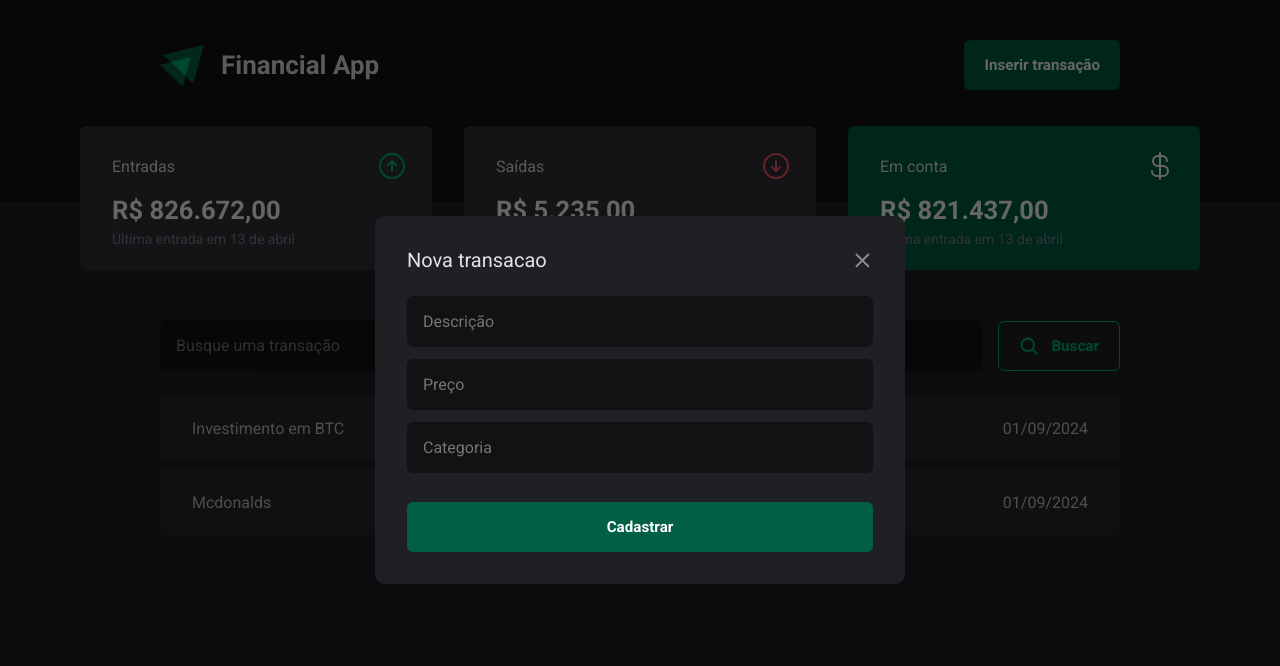
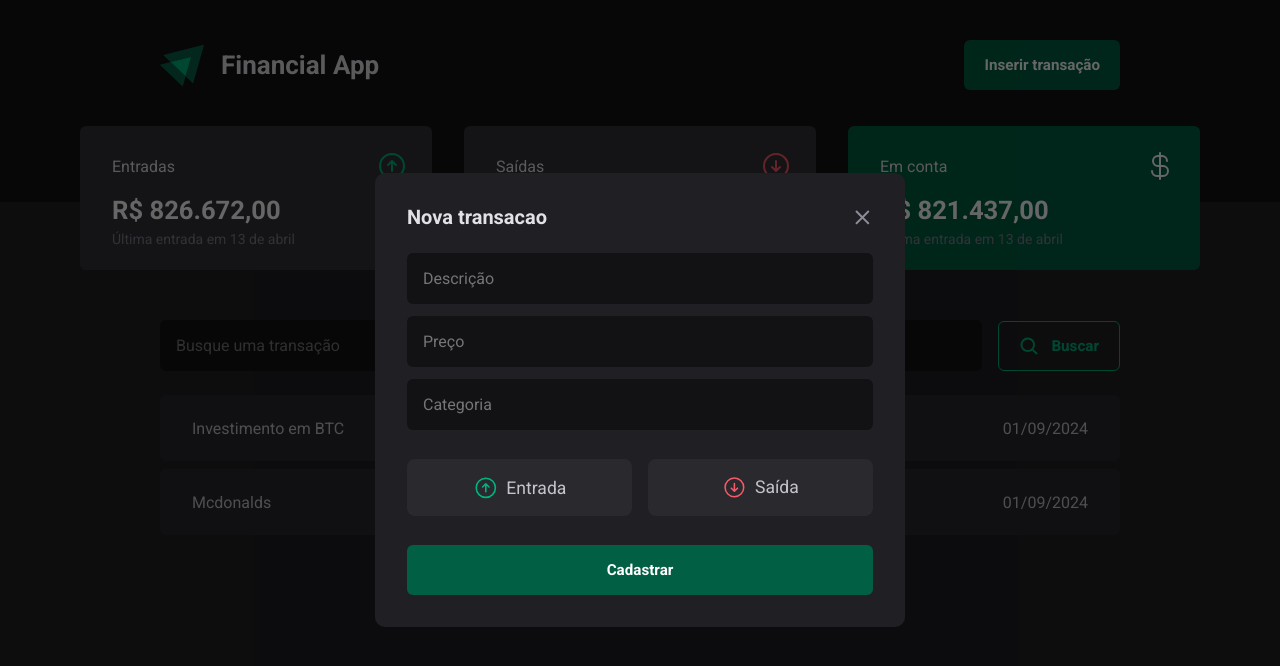
Before and after one commit to jeffmnb/financial-history-app, a React (Vite) app: page / in a window 1280 px wide. Both pictures are taken after a click on the element "Inserir transação". Shown: the top 666 px of the page. Built offline with nearby package versions, Linux system fonts and the light colour scheme.

Commit message:
wip: update modals

```diff
--- a/src/components/Header/Header.tsx
+++ b/src/components/Header/Header.tsx
@@ -3,7 +3,7 @@ import { S } from "./Header.styles"
 import LogoApp from "../../assets/AppIcon.svg"
 import { Button } from "../Button"
 import { useDevice } from "../../hooks/useDevice"
-import { openTransactionModal } from "../../pages/Home/components/TransactionModal"
+import { openTransactionModal } from "../TransactionModal"
 
 export const Header: React.FC = () => {
   const { isMobile } = useDevice()
--- a/src/components/Input/Input.styles.ts
+++ b/src/components/Input/Input.styles.ts
@@ -10,7 +10,8 @@ export const S = {
     border: 0 solid transparent;
 
     &:focus {
-      border: 0 solid ${({ theme }) => theme.colors["green-300"]};
+      box-shadow: none;
+      border-bottom: 1px solid ${({ theme }) => theme.colors["green-300"]};
     }
   `,
 }
--- a/src/pages/Home/components/TransactionModal/TransactionModal.styles.ts
+++ b/src/components/TransactionModal/TransactionModal.styles.ts
@@ -19,5 +19,11 @@ export const S = {
     gap: 0.75rem;
     margin-bottom: 1rem;
   `,
+  SelectorWrapper: styled.div`
+    display: flex;
+    gap: 1rem;
+    justify-content: center;
+    align-items: center;
+  `,
   Button: styled.button``,
 }
--- a/src/pages/Home/components/TransactionModal/TransactionModal.tsx
+++ b/src/components/TransactionModal/TransactionModal.tsx
@@ -1,10 +1,12 @@
 import React, { createRef } from "react"
 
 import { S } from "./TransactionModal.styles"
-import { ModalTemplate } from "../../../../global/components/ModalTemplate"
-import { Button } from "../../../../components/Button"
-import { Input } from "../../../../components/Input"
+
 import { TransactionModalProps } from "./TransactionModal.types"
+import { TransactionSelector } from "../TransactionSelector/TransactionSelector"
+import { ModalTemplate } from "../../global/components/ModalTemplate"
+import { Input } from "../Input"
+import { Button } from "../Button"
 
 const transactionModalRef = createRef<TransactionModalProps>()
 
@@ -26,6 +28,12 @@ export const TransactionModal: React.FC = () => {
           <Input placeholder="Preço" />
           <Input placeholder="Categoria" />
         </S.InputsWrapper>
+
+        <S.SelectorWrapper>
+          <TransactionSelector transactionType="input" />
+          <TransactionSelector transactionType="output" />
+        </S.SelectorWrapper>
+
         <Button variant="primary" text="Cadastrar" fullWidth />
       </S.Container>
     </ModalTemplate>
--- /dev/null
+++ b/src/components/TransactionSelector/TransactionSelector.styles.tsx
@@ -0,0 +1,50 @@
+import { styled } from "styled-components"
+import { TransactionSelectorProps } from "./TransactionSelector.types"
+import { ArrowCircleDown, ArrowCircleUp } from "@phosphor-icons/react"
+import { defaultTheme } from "../../styles/themes/default"
+
+const BaseIcon = ({ transactionType }: TransactionSelectorProps) => {
+  if (transactionType == "input") {
+    return (
+      <ArrowCircleUp color={defaultTheme.colors["green-300"]} size={"1.6rem"} />
+    )
+  }
+  return (
+    <ArrowCircleDown color={defaultTheme.colors["red-300"]} size={"1.55rem"} />
+  )
+}
+
+export const S = {
+  Container: styled.button<Pick<TransactionSelectorProps, "transactionType">>`
+    width: 100%;
+    display: flex;
+    justify-content: center;
+    align-items: center;
+    gap: 0.5rem;
+    background-color: ${({ theme }) => theme.colors["gray-700"]};
+    padding: 1rem;
+    margin-bottom: 1rem;
+    border-radius: 0.5rem;
+    border: 0;
+    box-shadow: none;
+
+    &:hover {
+      cursor: pointer;
+      background-color: ${({ theme }) => theme.colors["gray-600"]};
+      transition: background-color 0.2s;
+    }
+
+    &:focus {
+      background-color: ${({ theme, transactionType }) =>
+        transactionType === "input"
+          ? theme.colors["green-700"]
+          : theme.colors["red-400"]};
+      color: ${({ theme }) => theme.colors.white};
+    }
+  `,
+  Icon: styled(BaseIcon)``,
+  Title: styled.p`
+    font-size: 1.1rem;
+    color: ${({ theme }) => theme.colors["gray-300"]};
+  `,
+}
--- /dev/null
+++ b/src/components/TransactionSelector/TransactionSelector.tsx
@@ -0,0 +1,18 @@
+import { S } from "./TransactionSelector.styles"
+import { TransactionSelectorProps } from "./TransactionSelector.types"
+
+export const TransactionSelector = ({
+  transactionType,
+}: TransactionSelectorProps) => {
+  const getTitle = () => {
+    if (transactionType === "input") return "Entrada"
+    return "Saída"
+  }
+
+  return (
+    <S.Container transactionType={transactionType}>
+      <S.Icon transactionType={transactionType} />
+      <S.Title>{getTitle()}</S.Title>
+    </S.Container>
+  )
+}
--- /dev/null
+++ b/src/components/TransactionSelector/TransactionSelector.types.ts
@@ -0,0 +1,5 @@
+import { IconProps } from "@phosphor-icons/react"
+
+export type TransactionSelectorProps = {
+  transactionType: "input" | "output"
+} & IconProps
--- a/src/global/components/ModalTemplate/ModalTemplate.styles.ts
+++ b/src/global/components/ModalTemplate/ModalTemplate.styles.ts
@@ -33,9 +33,11 @@ export const S = {
     align-items: center;
   `,
   Title: styled.p`
+    color: ${({ theme }) => theme.colors["gray-100"]};
     text-align: start;
     font-size: 1.25rem;
     line-height: 1.5rem;
+    font-weight: bold;
   `,
   Container: styled.div`
     padding: 0.5rem 2rem 2rem 2rem;
--- a/src/pages/Home/Home.page.tsx
+++ b/src/pages/Home/Home.page.tsx
@@ -11,7 +11,7 @@ import {
   CategoryValue,
   TransactionCardProps,
 } from "../../components/TransactionCard/TransactionCard.types"
-import { TransactionModal } from "./components/TransactionModal"
+import { TransactionModal } from "../../components/TransactionModal"
 
 export const HomePage: React.FC = () => {
   const { isMobile } = useDevice()
--- a/src/styles/themes/default.ts
+++ b/src/styles/themes/default.ts
@@ -13,6 +13,7 @@ export const defaultTheme = {
     "green-500": "#00875F",
     "green-700": "#015F43",
     "red-300": "#F75A68",
+    "red-400": "#AA2834",
     "red-500": "#AB222E",
     "red-700": "#7A1921",
   },
```
Also changed, not shown: src/components/TransactionModal/TransactionModal.types.ts (renamed from src/pages/Home/components/TransactionModal/TransactionModal.types.ts), src/components/TransactionModal/index.ts (renamed from src/pages/Home/components/TransactionModal/index.ts).
